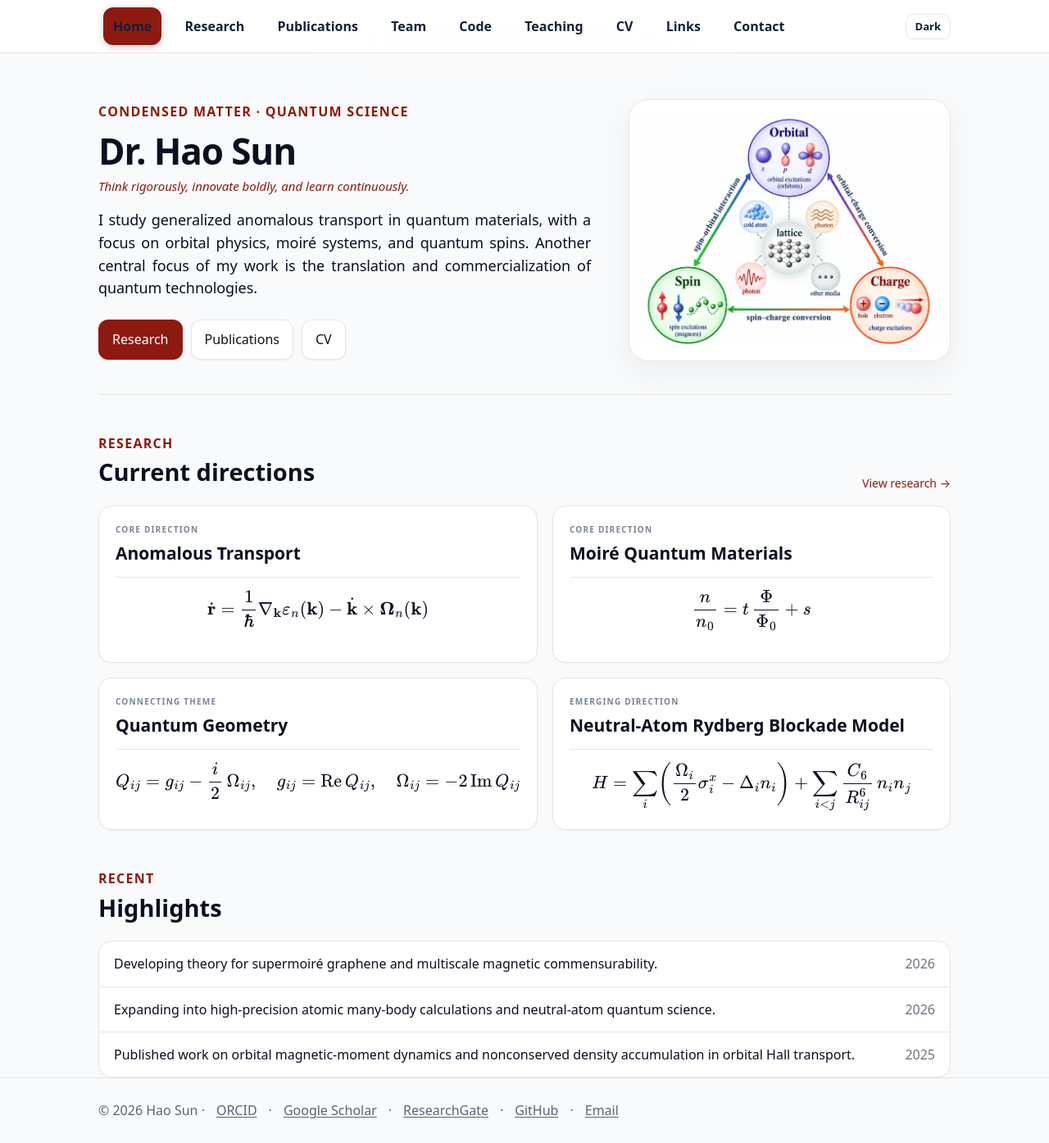
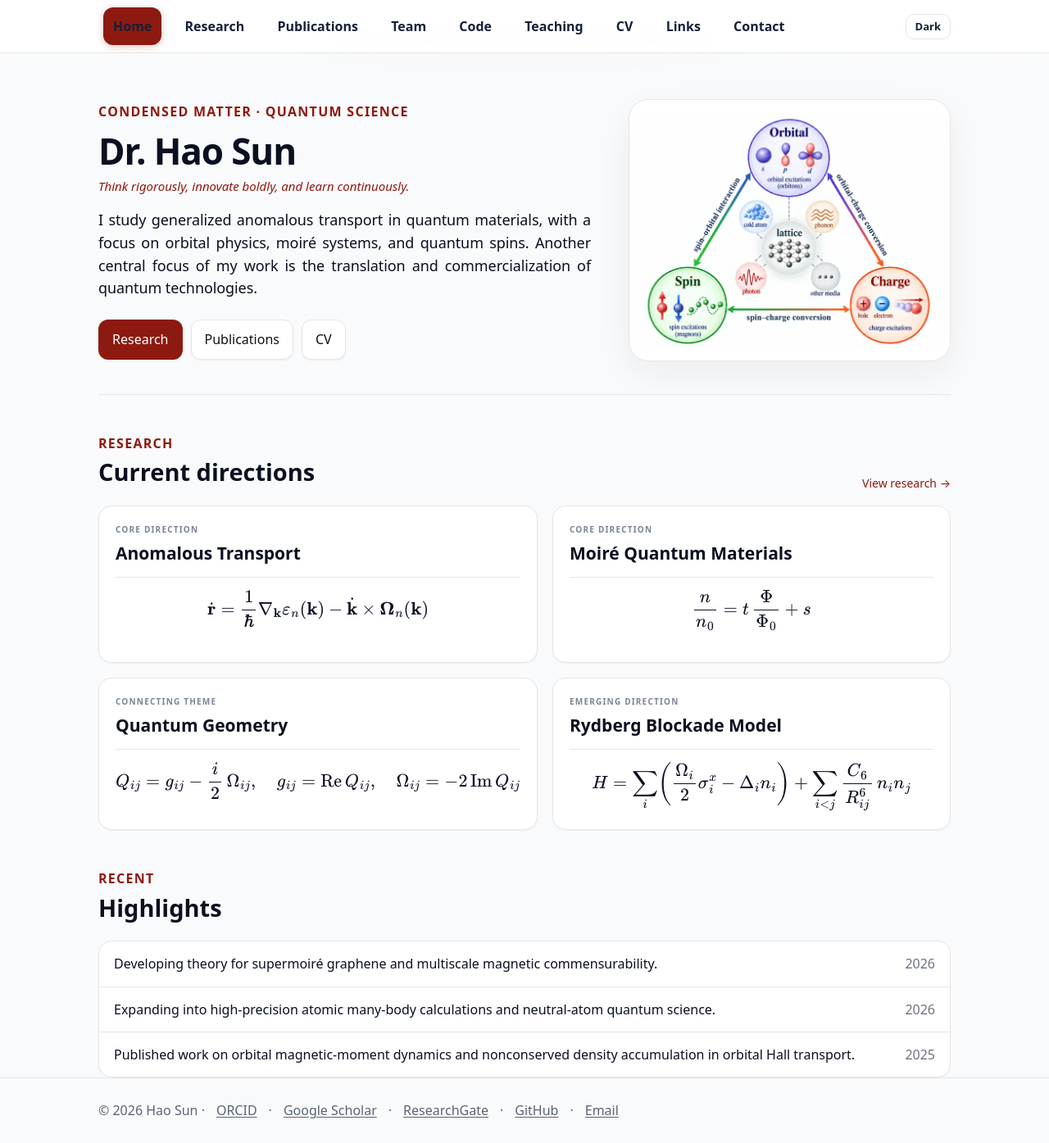
Before and after one commit to sunohao/sunohao.github.io, a Jekyll site: the page built from index.md, in a window 1280 px wide and 1395 px high. Shown: the whole window at 82% size. Built offline with Jekyll 4.4.1, drawn with Linux system fonts in a browser that asks for light colours.

Commit message:
Shorten Rydberg direction title

```diff
--- a/index.md
+++ b/index.md
@@ -52,7 +52,7 @@ title: Home
 
     <div class="card pad research-card research-emerging">
       <div class="research-kicker">EMERGING DIRECTION</div>
-      <h3>Neutral-Atom Rydberg Blockade Model</h3>
+      <h3>Rydberg Blockade Model</h3>
       <div class="direction-eq">\( \displaystyle H=\sum_i\!\left(\frac{\Omega_i}{2}\sigma_i^x-\Delta_i n_i\right)+\sum_{i<j}\frac{C_6}{R_{ij}^6}\,n_i n_j \)</div>
     </div>
   </div>
```
